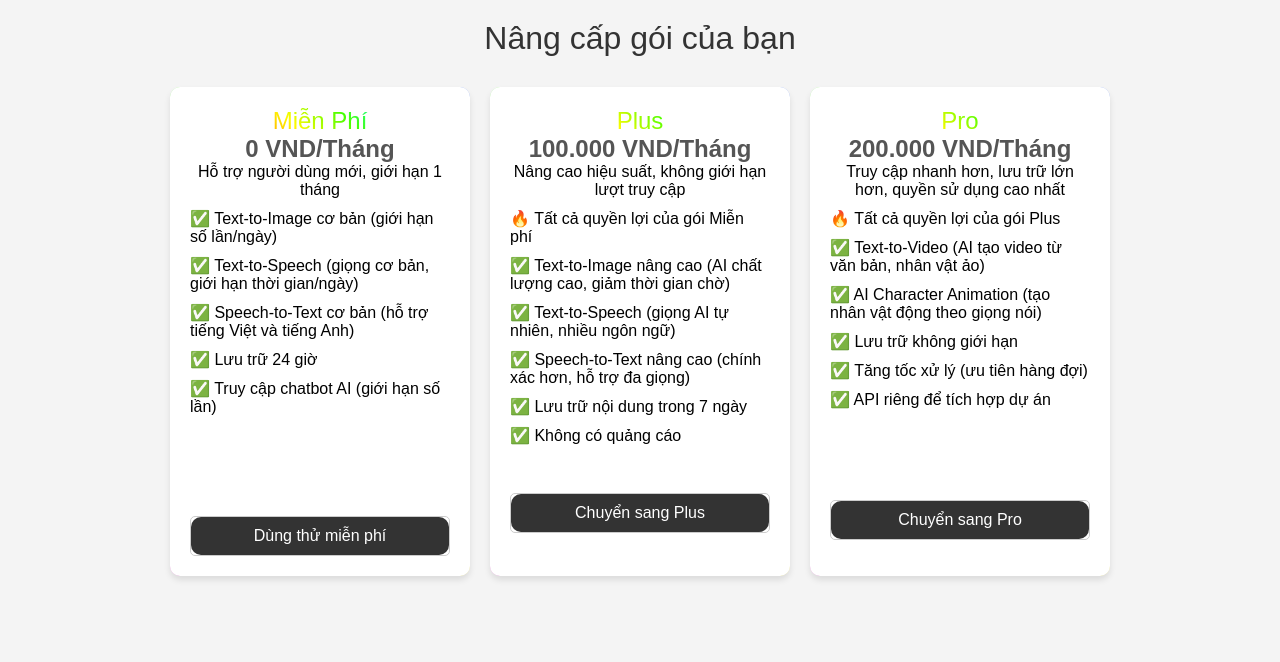
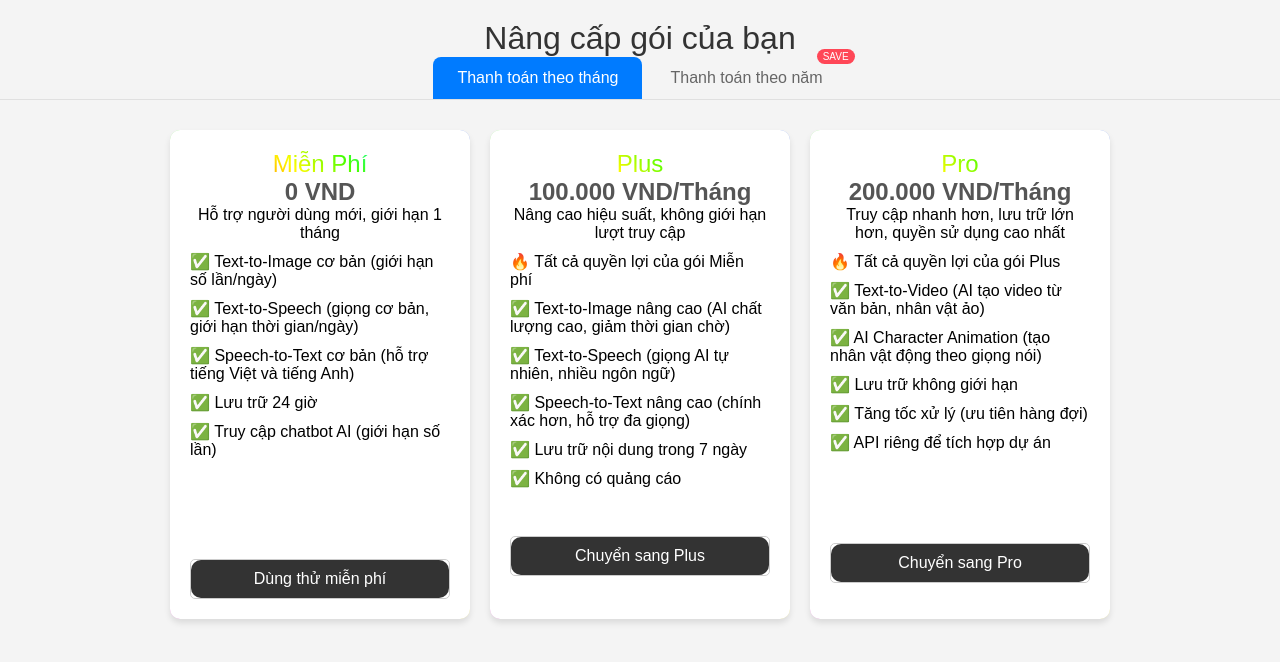
Before and after one commit to vobao-xD/NT208__Project__Text-to-everything, a React (Vite) app: page /advanced in a window 1280 px wide. Shown: the top 662 px of the page. Built offline with nearby package versions, Linux system fonts and the light colour scheme; a web font is replaced by a local one.

Commit message:
Sửa trang advanced,Thanks ; thanh toán gói

```diff
--- a/src/pages/Advanced.jsx
+++ b/src/pages/Advanced.jsx
@@ -1,21 +1,20 @@
-import React, { useEffect } from 'react';
+import React, { useEffect, useState } from 'react';
 import "../Advanced.css";
 import { useNavigate } from 'react-router-dom';
 
 const Advanced = () => {
   const navigate = useNavigate();
+  const [activeTab, setActiveTab] = useState('monthly'); // 'monthly' hoặc 'yearly'
 
-  useEffect( () => {
-    async function fetchRole() {
+  useEffect(() => {
+    async function fetchUserData() {
       const email = localStorage.getItem("email");
       if (!email) {
         alert("No email found in localStorage");
         return;
       }
-      const freeButton = document.getElementById('free-button');
-      const plusButton = document.getElementById('plus-button');
-      const proButton = document.getElementById('pro-button');
-      const response = await fetch(`http://localhost:8000/role?email=${email}`, {
+
+      const response = await fetch(`http://localhost:8000/user-subscription?email=${email}`, {
         method: "GET",
         headers: {
           "Accept": "application/json",
@@ -23,50 +22,133 @@ const Advanced = () => {
       });
 
       const data = await response.json();
-      if (data === "basic") {
-        freeButton.disabled = true;
-        freeButton.textContent = 'Đã sử dụng';
-        freeButton.style.cursor = 'not-allowed';
-        freeButton.style.color = 'black';
-        freeButton.style.backgroundColor = 'white';
-        freeButton.classList.add('disabled-btn');
-      } else if (data === "plus") {
-        freeButton.disabled = true;
-        freeButton.textContent = 'Đã sử dụng';
-        freeButton.style.cursor = 'not-allowed';
-        freeButton.style.color = 'black';
-        freeButton.style.backgroundColor = 'white';
-        freeButton.classList.add('disabled-btn');
-        } else if (data === "pro") {
-        freeButton.disabled = true;
-        freeButton.textContent = 'Đã sử dụng';
-        freeButton.style.cursor = 'not-allowed';
-        freeButton.style.color = 'black';
-        freeButton.style.backgroundColor = 'white';
-        freeButton.classList.add('disabled-btn');
+      // Giả sử API trả về: { role: "plus", billingCycle: "monthly" }
+      localStorage.setItem("role", data.role);
+      localStorage.setItem("billingCycle", data.billingCycle || "monthly");
+    }
+    fetchUserData();
+  }, [activeTab]); // Re-fetch khi đổi tab
+
+  const getPricing = () => {
+    if (activeTab === 'monthly') {
+      return {
+        plus: { amount: 100000, display: '100.000 VND/Tháng' },
+        pro: { amount: 200000, display: '200.000 VND/Tháng' }
+      };
+    } else {
+      return {
+        plus: { amount: 1000000, display: '1.000.000 VND/Năm', original: '1.200.000 VND', discount: 'Tiết kiệm 200.000 VND' },
+        pro: { amount: 2000000, display: '2.000.000 VND/Năm', original: '2.400.000 VND', discount: 'Tiết kiệm 400.000 VND' }
+      };
+    }
+  };
+
+  const getButtonStatus = (plan) => {
+    const currentRole = localStorage.getItem("role");
+    const currentBillingCycle = localStorage.getItem("billingCycle"); // Lưu chu kỳ thanh toán hiện tại
+
+    if (plan === 'free') {
+      if (currentRole === "free") {
+        return { disabled: true, text: 'Đã sử dụng' };
+      }
+      if (currentRole === "plus" || currentRole === "pro") {
+        return { disabled: true, text: 'Đã nâng cấp' };
+      }
+      return { disabled: false, text: 'Dùng thử miễn phí' };
+    }
+
+    if (plan === 'plus') {
+      if (currentRole === "pro") {
+        return { disabled: true, text: 'Đã sử dụng gói cao hơn' };
+      }
+      if (currentRole === "plus") {
+        if (currentBillingCycle === activeTab) {
+          return { disabled: true, text: 'Đã sử dụng' };
+        } else {
+          // Đã dùng Plus nhưng chu kỳ khác -> cho phép chuyển đổi
+          if(activeTab === 'monthly' && currentBillingCycle === 'yearly') {
+            return {
+              disabled: true,
+              text: 'Đã sử dụng gói cao cấp hơn',
+              isUpgrade: true
+            };
+          }
+          return {
+            disabled: false,
+            text: activeTab === 'yearly' ? 'Chuyển sang năm' : 'Chuyển sang tháng',
+            isUpgrade: true
+          };
         }
+      }
+      return { disabled: false, text: 'Chuyển sang Plus' };
+    }
 
+    if (plan === 'pro') {
+      if (currentRole === "pro") {
+        if (currentBillingCycle === activeTab) {
+          return { disabled: true, text: 'Đã sử dụng' };
+        } else {
+          if(activeTab === 'monthly' && currentBillingCycle === 'yearly') {
+            return {
+              disabled: true,
+              text: 'Đã sử dụng gói cao cấp hơn',
+              isUpgrade: true
+            };
+          }
+          return {
+            disabled: false,
+            text: activeTab === 'yearly' ? 'Chuyển sang năm' : 'Chuyển sang tháng',
+            isUpgrade: true
+          };
+        }
       }
-    fetchRole();
-  }, []);
+      if (currentRole === "plus") {
+        return { disabled: false, text: 'Nâng cấp lên Pro' };
+      }
+      return { disabled: false, text: 'Chuyển sang Pro' };
+    }
+  };
 
   const handlePayment = async (plan) => {
+    const pricing = getPricing();
+    const currentRole = localStorage.getItem("role");
+    const currentBillingCycle = localStorage.getItem("billingCycle");
     let amount;
+
     if (plan === "plus") {
-      amount = 100000;
+      amount = pricing.plus.amount;
+      if (currentRole === "pro" && currentBillingCycle === activeTab) {
+        alert("Bạn đã sử dụng gói Pro với chu kỳ này");
+        return;
+      }
     } else if (plan === "pro") {
-      amount = 200000;
+      amount = pricing.pro.amount;
+      // Không cần check nếu đang chuyển từ Plus sang Pro
     } else {
+      if (currentRole === "pro" || currentRole === "plus") {
+        alert("Bạn đã có gói cao hơn");
+        return;
+      }
       navigate('/generate');
       return;
     }
 
     try {
-      const response = await fetch(`http://localhost:8000/momo/create-payment?amount=${amount}`, {
+      const email = localStorage.getItem("email");
+      const response = await fetch(`http://localhost:8000/momo/create-payment`, {
         method: "POST",
         headers: {
+          "Content-Type": "application/json",
           "Accept": "application/json",
         },
+        body: JSON.stringify({
+          amount: amount,
+          email: email,
+          plan: plan,
+          billingCycle: activeTab,
+          currentRole: currentRole,
+          currentBillingCycle: currentBillingCycle
+        })
       });
 
       const data = await response.json();
@@ -82,13 +164,71 @@ const Advanced = () => {
     }
   };
 
+  const pricing = getPricing();
+
   return (
     <>
       <h1>Nâng cấp gói của bạn</h1>
+
+      {/* Tab Navigation */}
+      <div className="billing-tabs" style={{
+        display: 'flex',
+        justifyContent: 'center',
+        marginBottom: '30px',
+        borderBottom: '1px solid #e0e0e0'
+      }}>
+        <button
+          className={`tab-button ${activeTab === 'monthly' ? 'active' : ''}`}
+          onClick={() => setActiveTab('monthly')}
+          style={{
+            padding: '12px 24px',
+            border: 'none',
+            background: activeTab === 'monthly' ? '#007bff' : 'transparent',
+            color: activeTab === 'monthly' ? 'white' : '#666',
+            cursor: 'pointer',
+            borderRadius: '8px 8px 0 0',
+            fontSize: '16px',
+            fontWeight: '500',
+            marginRight: '4px'
+          }}
+        >
+          Thanh toán theo tháng
+        </button>
+        <button
+          className={`tab-button ${activeTab === 'yearly' ? 'active' : ''}`}
+          onClick={() => setActiveTab('yearly')}
+          style={{
+            padding: '12px 24px',
+            border: 'none',
+            background: activeTab === 'yearly' ? '#007bff' : 'transparent',
+            color: activeTab === 'yearly' ? 'white' : '#666',
+            cursor: 'pointer',
+            borderRadius: '8px 8px 0 0',
+            fontSize: '16px',
+            fontWeight: '500',
+            position: 'relative'
+          }}
+        >
+          Thanh toán theo năm
+          <span style={{
+            position: 'absolute',
+            top: '-8px',
+            right: '-8px',
+            background: '#ff4757',
+            color: 'white',
+            fontSize: '10px',
+            padding: '2px 6px',
+            borderRadius: '10px'
+          }}>
+            SAVE
+          </span>
+        </button>
+      </div>
+
       <div className="container">
         <div className="plan free">
           <h2>Miễn Phí</h2>
-          <p className="price">0 VND/Tháng</p>
+          <p className="price">0 VND</p>
           <p>Hỗ trợ người dùng mới, giới hạn 1 tháng</p>
           <ul>
             <li>✅ Text-to-Image cơ bản (giới hạn số lần/ngày)</li>
@@ -99,17 +239,45 @@ const Advanced = () => {
           </ul>
           <button
             id="free-button"
-            className="btn"
-            style={{ marginTop: '100px' }}
+            className={`btn ${getButtonStatus('free').disabled ? 'disabled-btn' : ''}`}
+            style={{
+              marginTop: '100px',
+              cursor: getButtonStatus('free').disabled ? 'not-allowed' : 'pointer',
+              backgroundColor: getButtonStatus('free').disabled ? 'white' : '',
+              color: getButtonStatus('free').disabled ? 'black' : ''
+            }}
+            disabled={getButtonStatus('free').disabled}
             onClick={() => handlePayment('free')}
           >
-            Dùng thử miễn phí
+            {getButtonStatus('free').text}
           </button>
         </div>
 
         <div className="plan plus">
           <h2>Plus</h2>
-          <p className="price">100.000 VND/Tháng</p>
+          <div className="price-container">
+            <p className="price">{pricing.plus.display}</p>
+            {activeTab === 'yearly' && pricing.plus.original && (
+              <>
+                <p className="original-price" style={{
+                  textDecoration: 'line-through',
+                  color: '#999',
+                  fontSize: '14px',
+                  margin: '0'
+                }}>
+                  {pricing.plus.original}
+                </p>
+                <p className="discount" style={{
+                  color: '#28a745',
+                  fontSize: '12px',
+                  fontWeight: 'bold',
+                  margin: '4px 0'
+                }}>
+                  {pricing.plus.discount}
+                </p>
+              </>
+            )}
+          </div>
           <p>Nâng cao hiệu suất, không giới hạn lượt truy cập</p>
           <ul>
             <li>🔥 Tất cả quyền lợi của gói Miễn phí</li>
@@ -121,17 +289,45 @@ const Advanced = () => {
           </ul>
           <button
             id="plus-button"
-            className="btn upgrade"
-            style={{ marginTop: '48px' }}
+            className={`btn upgrade ${getButtonStatus('plus').disabled ? 'disabled-btn' : ''}`}
+            style={{
+              marginTop: activeTab === 'yearly' ? '20px' : '48px',
+              cursor: getButtonStatus('plus').disabled ? 'not-allowed' : 'pointer',
+              backgroundColor: getButtonStatus('plus').disabled ? 'white' : getButtonStatus('plus').isUpgrade ? '#28a745' : '',
+              color: getButtonStatus('plus').disabled ? 'black' : ''
+            }}
+            disabled={getButtonStatus('plus').disabled}
             onClick={() => handlePayment('plus')}
           >
-            Chuyển sang Plus
+            {getButtonStatus('plus').text}
           </button>
         </div>
 
         <div className="plan pro">
           <h2>Pro</h2>
-          <p className="price">200.000 VND/Tháng</p>
+          <div className="price-container">
+            <p className="price">{pricing.pro.display}</p>
+            {activeTab === 'yearly' && pricing.pro.original && (
+              <>
+                <p className="original-price" style={{
+                  textDecoration: 'line-through',
+                  color: '#999',
+                  fontSize: '14px',
+                  margin: '0'
+                }}>
+                  {pricing.pro.original}
+                </p>
+                <p className="discount" style={{
+                  color: '#28a745',
+                  fontSize: '12px',
+                  fontWeight: 'bold',
+                  margin: '4px 0'
+                }}>
+                  {pricing.pro.discount}
+                </p>
+              </>
+            )}
+          </div>
           <p>Truy cập nhanh hơn, lưu trữ lớn hơn, quyền sử dụng cao nhất</p>
           <ul>
             <li>🔥 Tất cả quyền lợi của gói Plus</li>
@@ -143,11 +339,17 @@ const Advanced = () => {
           </ul>
           <button
             id="pro-button"
-            className="btn upgrade"
-            style={{ marginTop: '91px' }}
+            className={`btn upgrade ${getButtonStatus('pro').disabled ? 'disabled-btn' : ''}`}
+            style={{
+              marginTop: activeTab === 'yearly' ? '63px' : '91px',
+              cursor: getButtonStatus('pro').disabled ? 'not-allowed' : 'pointer',
+              backgroundColor: getButtonStatus('pro').disabled ? 'white' : getButtonStatus('pro').isUpgrade ? '#28a745' : '',
+              color: getButtonStatus('pro').disabled ? 'black' : ''
+            }}
+            disabled={getButtonStatus('pro').disabled}
             onClick={() => handlePayment('pro')}
           >
-            Chuyển sang Pro
+            {getButtonStatus('pro').text}
           </button>
         </div>
       </div>
```
Also changed, not shown: src/pages/Thanks.jsx (+19 -5 lines).
